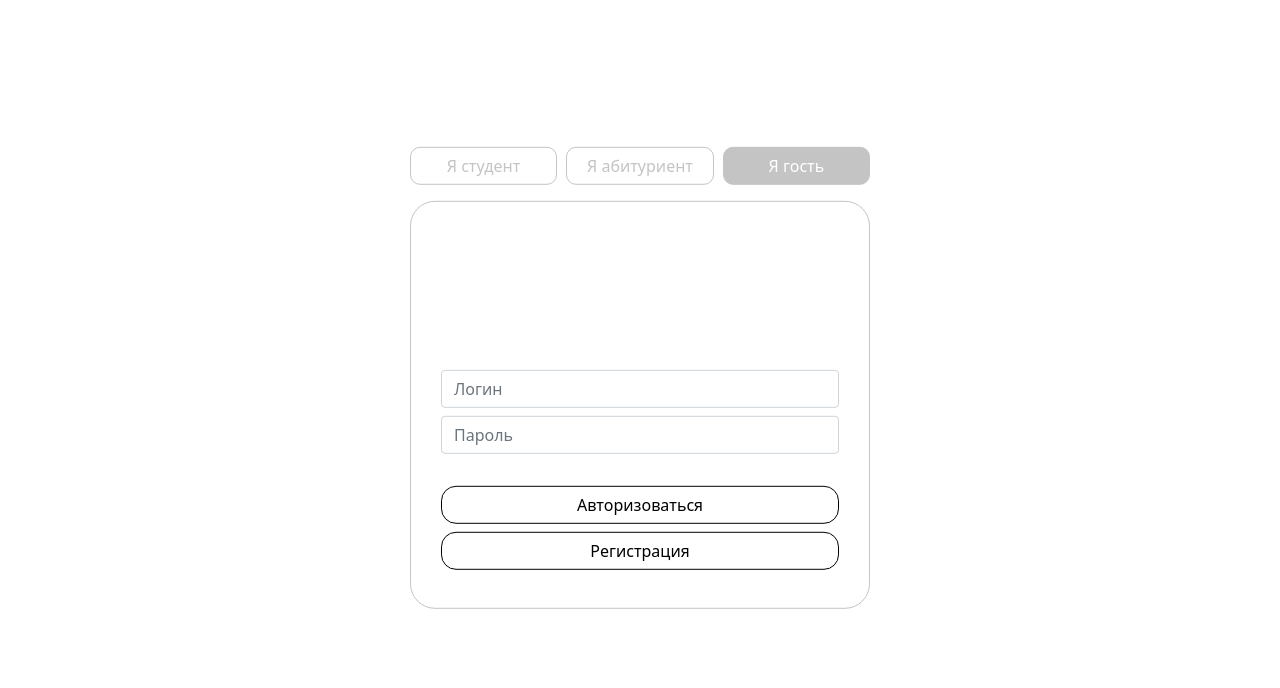
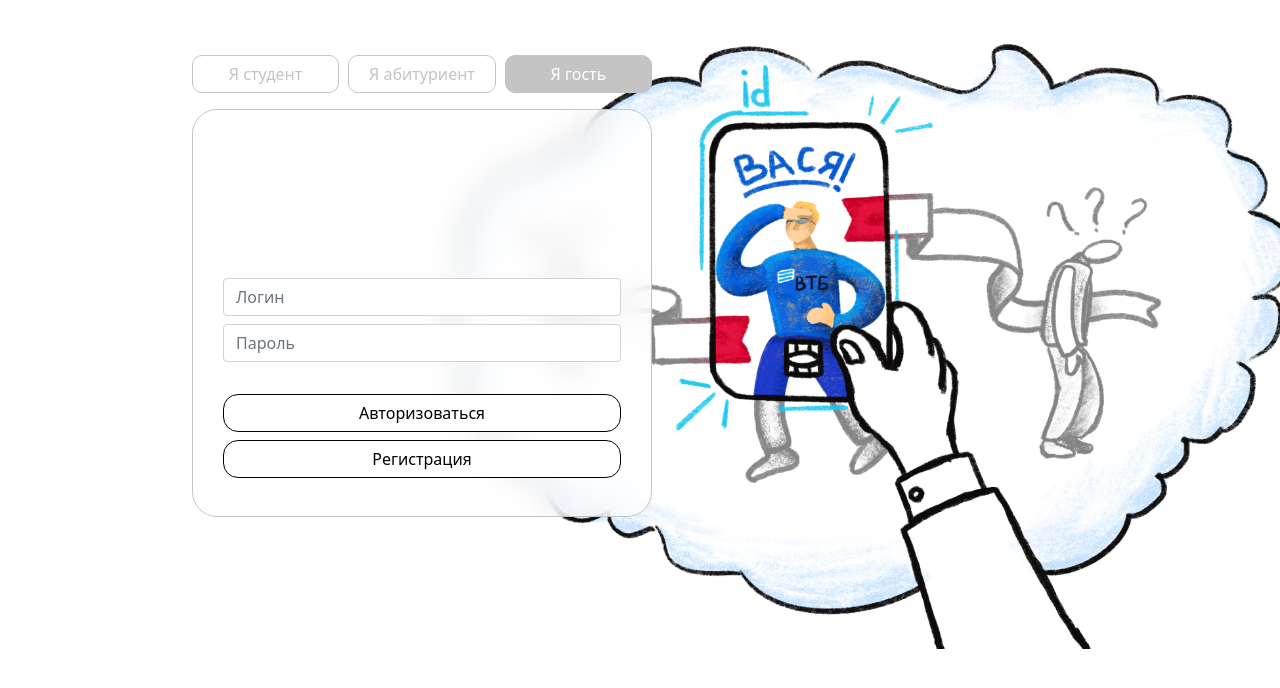
Before and after one commit to QuickOkay/YaroslavlHackaton-frontend, a plain HTML site: page login.html in a window 1280 px wide. Shown: the part 56-744 px from the top of the page. Drawn offline with nearby package versions, Linux system fonts and the light colour scheme.

Commit message:
Last Update

```diff
--- a/login.html
+++ b/login.html
@@ -11,7 +11,7 @@
     <!-- Bootstrap CSS -->
     <link href="https://cdn.jsdelivr.net/npm/bootstrap@5.0.0-beta1/dist/css/bootstrap.min.css" rel="stylesheet" integrity="sha384-giJF6kkoqNQ00vy+HMDP7azOuL0xtbfIcaT9wjKHr8RbDVddVHyTfAAsrekwKmP1" crossorigin="anonymous">
 </head>
-<body>
+<body style="background-image: url('src/login-banner.png');background-position: center;background-position-x: right;background-size: 75%;background-repeat: no-repeat;">
     <nav class="navbar navbar-light">
         <div class="container-fluid nav-panel">
             <a href="index.html" class="brand-logo navbar-brand">
--- a/style.css
+++ b/style.css
@@ -472,18 +472,17 @@ a.nav-link {
 /* Auth Panel */
 .auth-panel {
     max-width: 460px!important;
-    position: absolute;
-    top: 60%;
-    left: 50%;
-    transform: translate(-50%, -60%);
+    margin-left: 15%!important;
+    margin-top: 50px!important;
 }
 .auth-form {
-    background: #FFFFFF;
+    background: rgba(255 255 255 / 0.7);
     border: 1px solid #C4C4C4;
     box-sizing: border-box;
     border-radius: 25px;
     padding: 168px 30px 30px 30px!important;
     margin-top: 8px!important;
+    backdrop-filter: blur(15px);
 }
 .form-elem {
     margin-bottom: 8px;
```
Also changed, not shown: src/login-banner.png (added).
